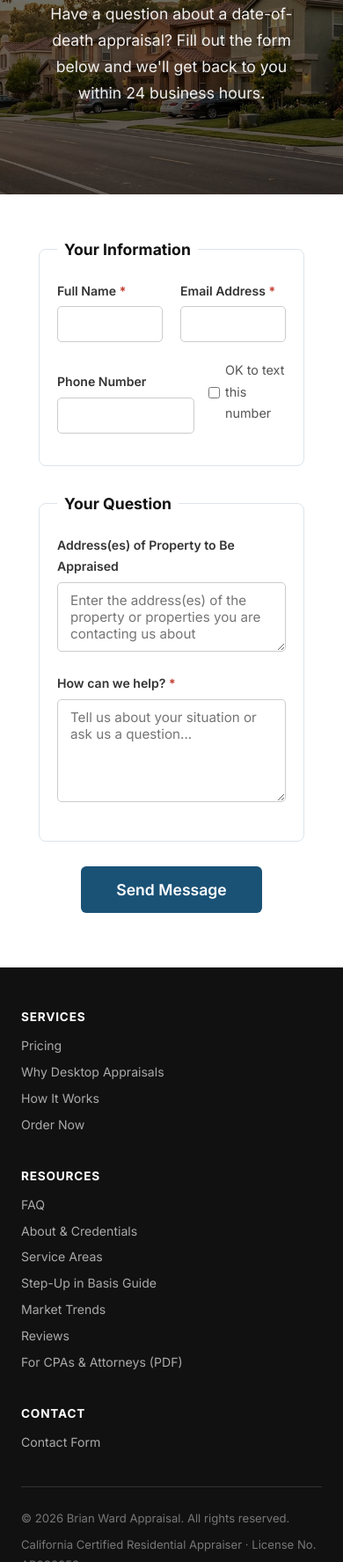
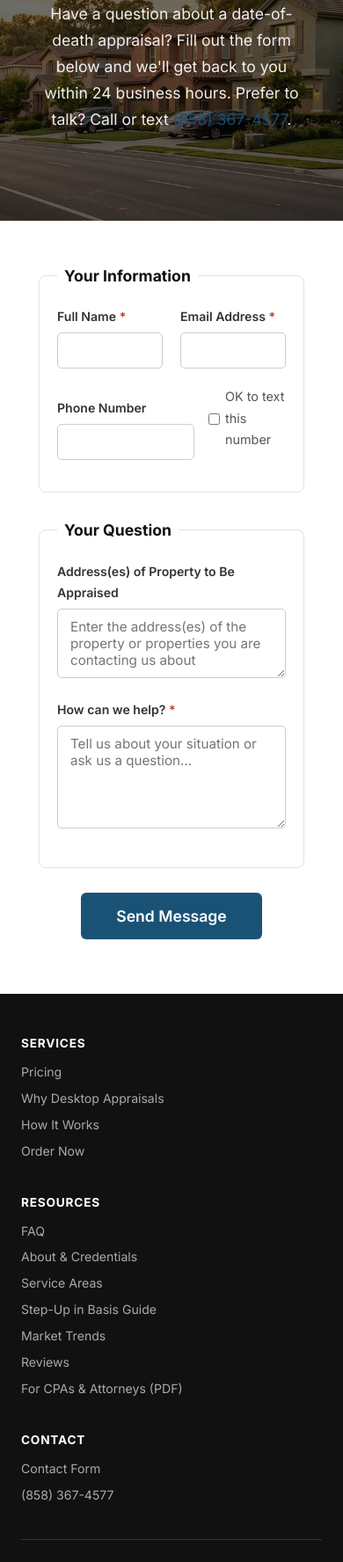
Before and after one commit to stynkfysh/www.date-of-death.com, a plain HTML site: page contact/index.html in a window 390 px wide. Shown: the part 224-2000 px from the top of the page at 88% size. Drawn offline with Linux system fonts and the light colour scheme; no server answers.

Commit message:
Add phone number to contact page
Co-Authored-By: Claude Opus 5.5 <noreply@anthropic.com>
Claude-Session: https://claude.ai/code/session_01GjaaJ3arD3GShD5VSww8BB

```diff
--- a/contact/index.html
+++ b/contact/index.html
@@ -27,6 +27,7 @@
         "contactPoint": {
             "@type": "ContactPoint",
             "contactType": "customer service",
+            "telephone": "+18583674577",
             "email": "photos@date-of-death.com",
             "availableLanguage": "English",
             "areaServed": {
@@ -61,7 +62,7 @@
 <section class="hero hero-contact">
     <div class="container">
         <h1>Contact Us</h1>
-        <p class="subtitle">Have a question about a date-of-death appraisal? Fill out the form below and we'll get back to you within 24 business hours.</p>
+        <p class="subtitle">Have a question about a date-of-death appraisal? Fill out the form below and we'll get back to you within 24 business hours. Prefer to talk? Call or text <a href="tel:+18583674577">(858) 367-4577</a>.</p>
     </div>
 </section>
 
@@ -148,6 +149,7 @@
         <div class="footer-col">
             <h4>Contact</h4>
             <a href="/contact/">Contact Form</a>
+            <a href="tel:+18583674577">(858) 367-4577</a>
         </div>
     </div>
     <div class="footer-bottom">
```
